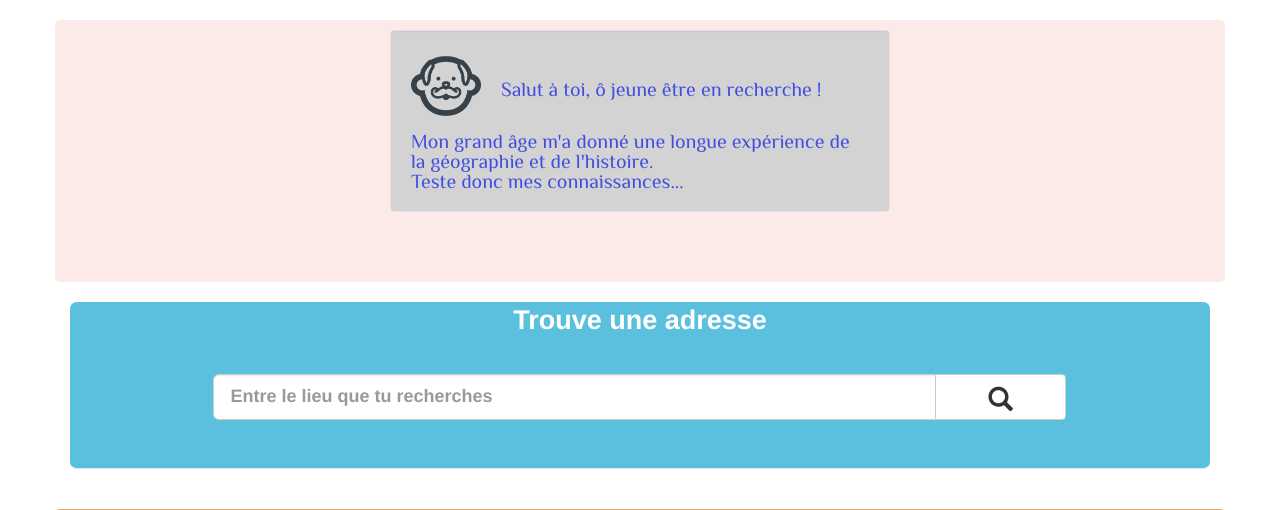
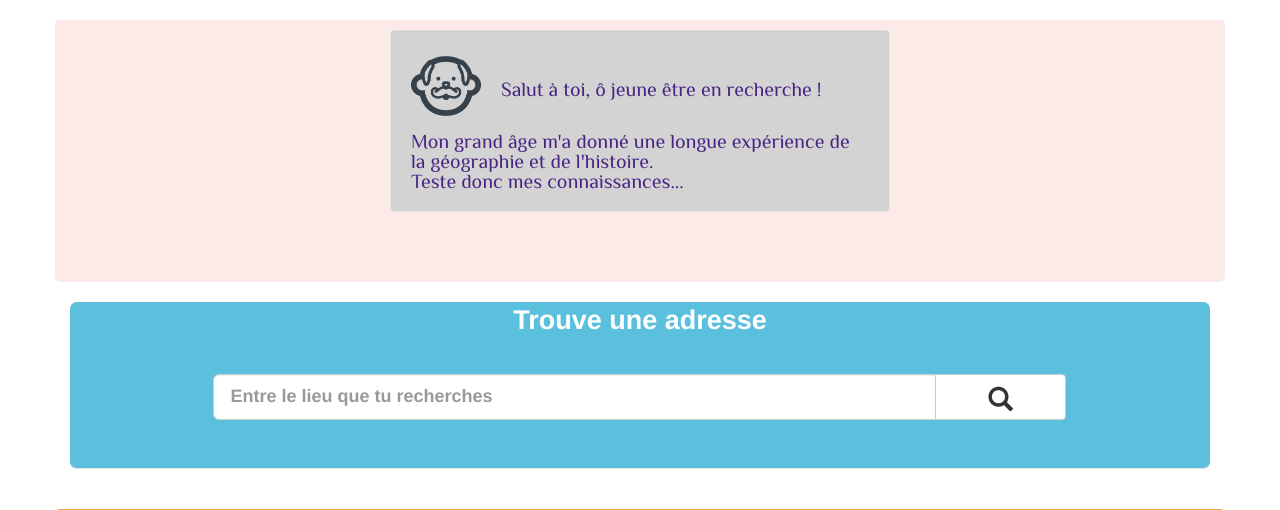
Before and after one commit to jfsubrini/project7_grandpy_bot, a Flask app: page / in a window 1280 px wide. Shown: the part 192-702 px from the top of the page. Run offline with Flask 2, Linux system fonts and the light colour scheme; some libraries are stand-ins or nearby versions.

Commit message:
Debugging css

```diff
--- a/p7app/static/css/style.css
+++ b/p7app/static/css/style.css
@@ -52,8 +52,7 @@ article {
     font-weight: 400;
     font-size: 20px;
     padding : 10px 20px 50px 20px;
-    color: rgb(65, 79, 225);
-;
+    color: rgb(72, 37, 131);
 }
 
 .well {
```
